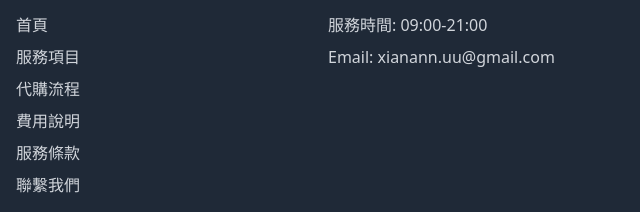
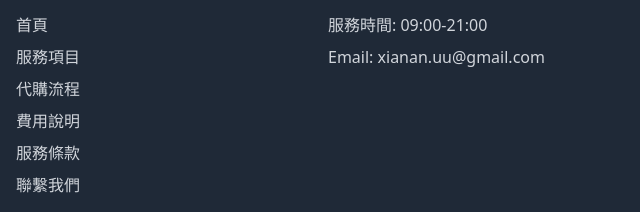
Before and after one commit to ahiu0403/Xiaoan, a plain HTML site: page contact.html in a window 1280 px wide. Shown: the part 1711-1923 px from the top of the page, 640-1280 px from the left. Drawn offline with nearby package versions, Linux system fonts and the light colour scheme.

Commit message:
Update contact.html

```diff
--- a/contact.html
+++ b/contact.html
@@ -217,7 +217,7 @@
                     <h3 class="text-lg font-bold mb-4">聯絡我們</h3>
                     <div class="space-y-2 text-gray-300">
                         <p>服務時間: 09:00-21:00</p>
-                        <p>Email: <a href="mailto:xiaoann.uu@gmail.com" class="hover:text-white">xianann.uu@gmail.com</a></p>
+                        <p>Email: <a href="mailto:xiaoann.uu@gmail.com" class="hover:text-white">xianan.uu@gmail.com</a></p>
                     </div>
                 </div>
             </div>
```
